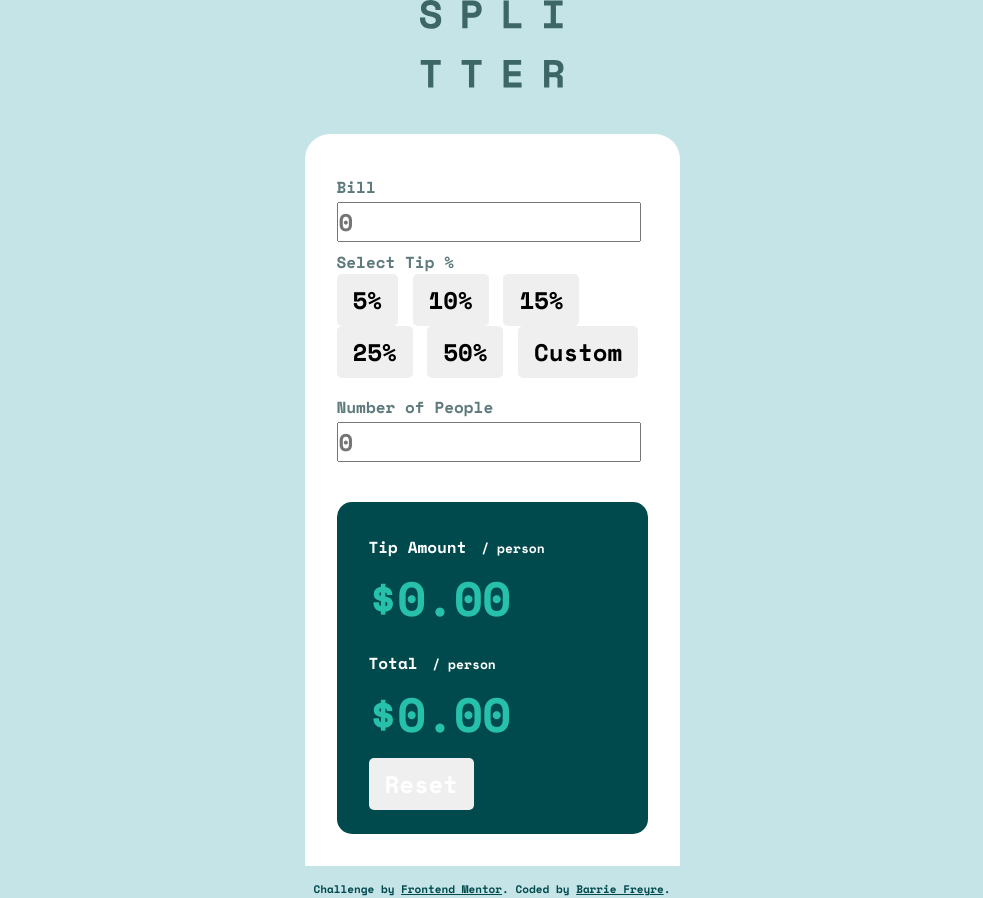
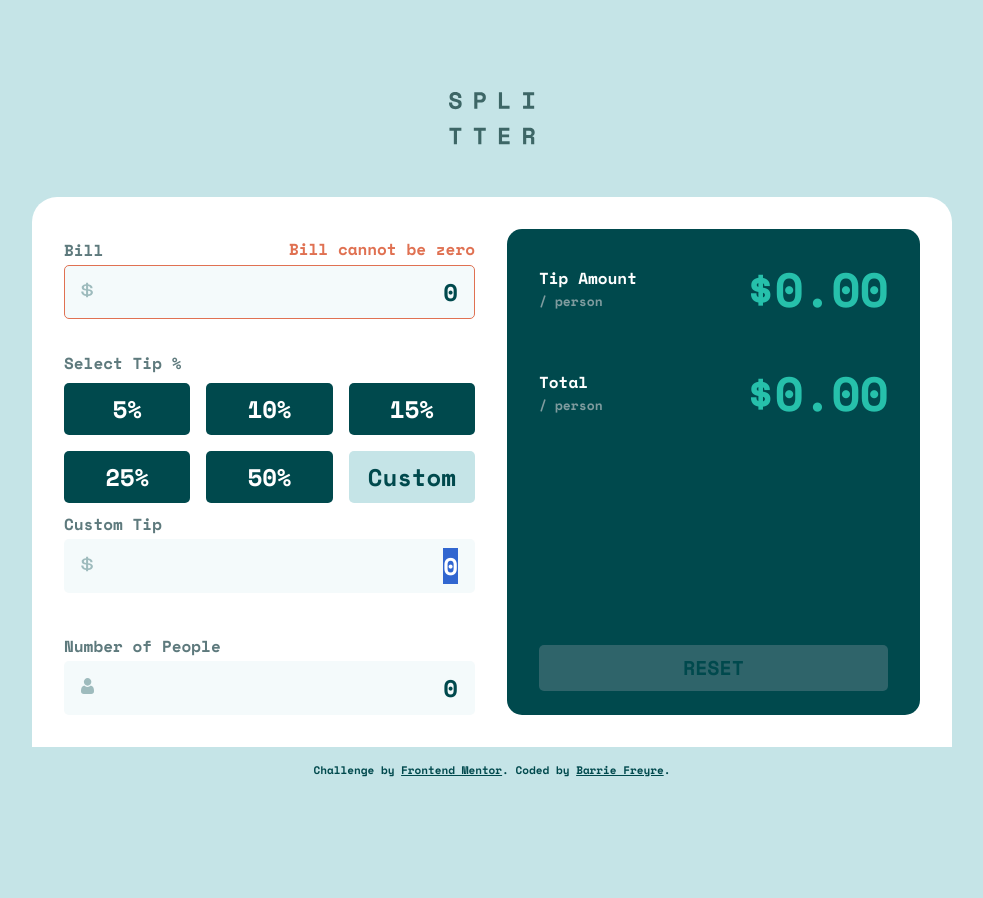
Before and after one commit to barriedirk/frontend-mentor-exercise-12-tip-calculator-app, a plain HTML site: page index.html in a window 1280 px wide. Both pictures are taken after a click on the button "Custom". Shown: the whole page, without its empty margins (148-1131 px from the left). After the commit the page ends 800 px from the top, so only its background shows below. Drawn offline with nearby package versions, Linux system fonts and the light colour scheme.

Commit message:
add final touchs for js code

```diff
--- a/index.html
+++ b/index.html
@@ -24,7 +24,6 @@
 
     <title>Frontend Mentor | Tip calculator app</title>
 
-    <!-- Feel free to remove these styles or customise in your own stylesheet 👍 -->
     <style>
       .attribution {
         font-size: 11px;
@@ -48,56 +47,86 @@
         id="form-tip-calculator"
         class="tip-calculator"
       >
-        <div class="form-group">
+        <div class="form-group form-group-bill">
           <label>Bill</label>
           <input
-            type="number"
+            type="text"
             placeholder="0"
             name="bill"
             id="bill"
-            class="form-input--dollar"
+            class="form-input--dollar icon-dollar currency-input"
+            maxlength="10"
+            data-decimal="2"
+            data-error-message="Bill cannot be zero"
           />
+          <span class="form-error"></span>
         </div>
 
         <fieldset class="tip-calculator__tip--wrapper">
           <legend>Select Tip %</legend>
           <div class="tip-calculator__tips">
-            <button type="button" data-value="5">5%</button>
-            <button type="button" data-value="10">10%</button>
-            <button type="button" data-value="15">15%</button>
-            <button type="button" data-value="25">25%</button>
-            <button type="button" data-value="50">50%</button>
-            <button type="button" data-value="custom">Custom</button>
+            <button type="button" data-tip="5">5%</button>
+            <button type="button" data-tip="10">10%</button>
+            <button type="button" data-tip="15">15%</button>
+            <button type="button" data-tip="25">25%</button>
+            <button type="button" data-tip="50">50%</button>
+            <button type="button" data-tip="custom">Custom</button>
+          </div>
+
+          <div class="form-group form-group-custom-tip hidden">
+            <label>Custom Tip</label>
+            <input
+              type="text"
+              placeholder="0"
+              name="custom-tip"
+              id="custom-tip"
+              class="form-input--dollar icon-dollar currency-input"
+              maxlength="10"
+              data-decimal="2"
+              data-ispercent="false"
+              data-error-message="Can't be zero"
+            />
+            <span class="form-error"></span>
           </div>
         </fieldset>
 
-        <div class="form-group">
+        <div class="form-group form-group-number-people">
           <label>Number of People</label>
           <input
-            type="number"
+            type="text"
             placeholder="0"
-            name="number_people"
-            id="number_people"
-            class="form-input--person"
+            name="number-people"
+            id="number-people"
+            class="form-input--person icon-person"
+            maxlength="3"
+            data-decimal="0"
+            data-error-message="Can't be zero"
           />
+          <span class="form-error">error</span>
         </div>
 
         <fieldset class="tip-calculator__result--wrapper">
           <div class="form-group--result">
-            <label>
+            <div class="group-result--label">
               <span class="result--title">Tip Amount</span>
               <span class="result--detail">/ person</span>
-            </label>
+            </div>
             <span class="result--amount" id="result-tip-amount">$0.00</span>
           </div>
           <div class="form-group--result">
-            <label>
+            <div class="group-result--label">
               <span class="result--title">Total</span>
               <span class="result--detail">/ person</span>
-            </label>
+            </div>
             <span class="result--amount" id="result-tip-total">$0.00</span>
           </div>
-          <button type="reset" class="form-button--reset">Reset</button>
+          <button
+            type="reset"
+            id="tip-calculator-button-reset"
+            class="form-button--reset"
+          >
+            Reset
+          </button>
         </fieldset>
       </form>
     </main>
--- a/main.css
+++ b/main.css
@@ -11,13 +11,18 @@
 
   --ff: "Space Mono", monospace;
 
+  --clr-green-200: hsl(172, 67%, 45%);
   --clr-green-400: hsl(172, 67%, 45%);
   --clr-green-900: hsl(183, 100%, 15%);
+  --clr-green-850: hsl(186, 39%, 30%);
+  --clr-green-900-opacity: hsla(183, 100%, 15%, 0.36);
 
   --clr-grey-500: hsl(186, 14%, 43%);
   --clr-grey-400: hsl(184, 14%, 56%);
   --clr-grey-200: hsl(185, 41%, 84%);
   --clr-grey-50: hsl(189, 47%, 97%);
+
+  --clr-orange: hsl(13, 70%, 60%);
 
   --clr-white: hsl(0, 100%, 100%);
 }
@@ -47,6 +52,7 @@ body {
 main {
   gap: 45px;
   max-width: 375px;
+  padding-top: 70px;
 }
 
 .tip-calculator__logo img {
@@ -56,6 +62,40 @@ main {
 
 fieldset {
   border: none;
+  width: 100%;
+}
+
+input[type="text"] {
+  width: 100%;
+  text-align: right;
+  border: 0;
+  outline: 0;
+  color: var(--clr-green-900);
+  padding: 8px 16px;
+  background-color: var(--clr-grey-50);
+  position: relative;
+  border: 1px solid transparent;
+  border-radius: 5px;
+}
+
+input[type="text"]::placeholder {
+  color: var(--clr-green-900-opacity);
+}
+
+input.icon-dollar,
+input.icon-person {
+  background-position: top left;
+  background-size: 13px 16px;
+  background-repeat: no-repeat;
+  background-position: 4% 45%;
+}
+
+input.icon-person {
+  background-image: url("./images/icon-person.svg");
+}
+
+input.icon-dollar {
+  background-image: url("./images/icon-dollar.svg");
 }
 
 button {
@@ -78,7 +118,7 @@ legend {
   background-color: var(--clr-white);
   border-top-left-radius: 25px;
   border-top-right-radius: 25px;
-  gap: 8px;
+  gap: 32px;
 }
 
 .tip-calculator__result--wrapper {
@@ -87,8 +127,88 @@ legend {
   padding: 24px 32px;
   color: var(--clr-white);
   align-items: flex-start;
-  gap: 8px;
-  margin-top: 32px;
+  gap: 32px;
+}
+
+#tip-calculator-button-reset {
+  width: 100%;
+  color: var(--clr-green-900);
+  background-color: var(--clr-grey-200);
+  font-size: 2rem;
+  text-transform: uppercase;
+  margin-top: 8px;
+}
+
+#tip-calculator-button-reset:disabled {
+  color: var(--clr-green-900);
+  background-color: var(--clr-green-850);
+  cursor: not-allowed;
+}
+
+.form-group {
+  position: relative;
+  width: 100%;
+}
+
+.form-group .form-error {
+  position: absolute;
+  top: 8px;
+  right: 0;
+  color: var(--clr-orange);
+  font-size: 1.6rem;
+  font-weight: var(--fw-bold);
+  opacity: 0;
+}
+
+.form-group-error .form-error {
+  opacity: 1;
+}
+
+.form-group-error input {
+  border: 1px solid var(--clr-orange);
+}
+
+.form-group--result {
+  display: grid;
+  grid-template-columns: 1fr 1fr;
+  align-items: center;
+  gap: 10px;
+  width: 100%;
+}
+
+.form-group--result .result--amount {
+  width: 100%;
+  text-align: right;
+}
+
+.group-result--label {
+  display: flex;
+  flex-direction: column;
+  gap: 2px;
+}
+
+.tip-calculator__tips {
+  margin-top: 8px;
+  display: grid;
+  grid-template-columns: repeat(2, 147px);
+  gap: 16px;
+}
+
+.tip-calculator__tips button {
+  color: var(--clr-white);
+  background-color: var(--clr-green-900);
+}
+
+.tip-calculator__tips button:last-child {
+  color: var(--clr-grey-500);
+  background-color: var(--clr-grey-50);
+}
+
+.tip-calculator__tips button.selected,
+.tip-calculator__tips button:hover,
+.tip-calculator__tips button:active {
+  color: var(--clr-green-900);
+  background-color: var(--clr-grey-200);
 }
 
 .result--title {
@@ -99,11 +219,77 @@ legend {
 .result--detail {
   font-size: 1.3rem;
   font-weight: var(--fw-bold);
+  color: var(--clr-grey-400);
 }
 
 .result--amount {
-  font-size: 4.8rem;
+  font-size: 3.2rem;
   font-weight: var(--fw-bold);
   letter-spacing: -1px;
   color: var(--clr-green-400);
 }
+
+.hidden {
+  display: none !important;
+}
+
+@media screen and (min-width: 620px) {
+  main {
+    max-width: 608px;
+  }
+
+  .tip-calculator__tips {
+    grid-template-columns: repeat(3, 1fr);
+  }
+
+  .result--amount {
+    font-size: 4.8rem;
+  }
+
+  .tip-calculator__result--wrapper {
+    margin-top: 12px;
+  }
+}
+
+@media screen and (min-width: 950px) {
+  main {
+    max-width: 920px;
+    gap: 52px;
+  }
+
+  .tip-calculator__logo img {
+    width: 86px;
+    height: 53px;
+  }
+
+  .form-group-bill {
+    grid-area: bill;
+  }
+
+  .tip-calculator__tip--wrapper {
+    grid-area: tips;
+  }
+
+  .form-group-number-people {
+    grid-area: number-people;
+  }
+
+  #tip-calculator-button-reset {
+    margin-top: auto;
+  }
+
+  .tip-calculator__result--wrapper {
+    grid-area: result;
+    margin-top: 0;
+    align-self: stretch;
+  }
+
+  .tip-calculator {
+    display: grid;
+    grid-template-areas:
+      "bill result"
+      "tips result"
+      "number-people result";
+    grid-template-columns: 1fr 413px;
+  }
+}
--- a/main.js
+++ b/main.js
@@ -0,0 +1,134 @@
+import {
+  onlyNumberOrPercent,
+  onFocus,
+  onBlur,
+  removeClassFromNodeList,
+  $,
+  $$,
+} from "./utils.js";
+
+let state = {
+  bill: 0,
+  numberPeople: 0,
+  tip: 0,
+  customTip: 0,
+};
+
+const $billInput = $("#bill");
+const $numberPeopleInput = $("#number-people");
+const $tipInput = $("#custom-tip");
+
+const $tipButtons = $$(".tip-calculator__tips button");
+const $customTipWrapper = $(".form-group-custom-tip");
+
+const $resultTipAmount = $("#result-tip-amount");
+const $resultTipTotal = $("#result-tip-total");
+
+const $btnReset = $("#tip-calculator-button-reset");
+
+const valueMap = {
+  bill: "bill",
+  "custom-tip": "customTip",
+  "number-people": "numberPeople",
+};
+
+const clearTimeoutMap = {};
+
+const resetState = () => {
+  state = {
+    bill: 0,
+    numberPeople: 0,
+    tip: 0,
+    customTip: 0,
+  };
+
+  removeClassFromNodeList($tipButtons, "selected");
+  $customTipWrapper.classList.add("hidden");
+
+  $btnReset.disabled = true;
+  $resultTipAmount.textContent = "$0.00";
+  $resultTipTotal.textContent = "$0.00";
+  $billInput.value = 0;
+  $tipInput.value = 0;
+  $numberPeopleInput.value = 0;
+
+  $billInput.focus();
+};
+
+const updateTotales = (state) => {
+  console.log("updateTotales", { state });
+
+  if (
+    state.bill === 0 ||
+    state.numberPeople === 0 ||
+    (state.tip == 0 && state.customTip == 0)
+  ) {
+    $resultTipAmount.textContent = "$0.00";
+    $resultTipTotal.textContent = "$0.00";
+
+    $btnReset.disabled = true;
+
+    return;
+  }
+
+  const isCustomTip = state.customTip !== 0;
+  const tipAmountTotal = isCustomTip
+    ? state.customTip
+    : state.bill * (state.tip / 100);
+  const tipAmountPerPerson = tipAmountTotal / state.numberPeople;
+  const total = state.bill + tipAmountTotal;
+  const totalPerPerson = total / state.numberPeople;
+
+  $resultTipAmount.textContent = `$${tipAmountPerPerson.toFixed(2)}`;
+  $resultTipTotal.textContent = `$${totalPerPerson.toFixed(2)}`;
+  $btnReset.disabled = false;
+};
+
+const updateState = (state, property, value) => {
+  state[property] = value;
+
+  updateTotales(state);
+};
+
+[$tipInput, $billInput, $numberPeopleInput].forEach((input) => {
+  input.addEventListener("input", onlyNumberOrPercent);
+  input.addEventListener("focus", onFocus);
+  input.addEventListener("blur", onBlur);
+  input.addEventListener("input", function (event) {
+    const name = event.target.name;
+    const property = valueMap[name];
+    const value = parseFloat(event.target.value || "0");
+
+    if (clearTimeoutMap[name]) clearTimeout(clearTimeoutMap[name]);
+
+    clearTimeoutMap[name] = setTimeout(() => {
+      updateState(state, property, value);
+    }, 700);
+  });
+});
+
+$tipButtons.forEach((button) => {
+  button.addEventListener("click", (event) => {
+    const tipValue = event.target.getAttribute("data-tip");
+
+    removeClassFromNodeList($tipButtons, "selected");
+
+    if (tipValue === "custom") {
+      $customTipWrapper.classList.remove("hidden");
+      $tipInput.focus();
+      updateState(state, "tip", 0);
+    } else {
+      updateState(state, "tip", parseInt(tipValue, 10));
+      updateState(state, "customTip", 0);
+
+      $customTipWrapper.classList.add("hidden");
+      $tipInput.value = tipValue;
+    }
+
+    event.target.classList.add("selected");
+  });
+});
+
+$btnReset.addEventListener("click", resetState);
+
+resetState();
--- /dev/null
+++ b/utils.js
@@ -0,0 +1,67 @@
+export const $ = (selector) => document.querySelector(selector);
+export const $$ = (selector) => document.querySelectorAll(selector);
+
+export function removeClassFromNodeList(elemList, className) {
+  elemList.forEach((elem) => {
+    elem.classList.remove(className);
+  });
+}
+
+export function onlyNumberOrPercent(event) {
+  let value = event.target.value;
+  const isPercent = event.target.getAttribute("data-ispercent") === "true";
+
+  const decimals = parseInt(event.target.getAttribute("data-decimal"), 10);
+  const regExp = decimals === 0 ? /[^0-9]/g : /[^0-9.]/g;
+
+  // Remove unwanted characters (non-numeric and non-decimal point)
+  value = value.replace(regExp, "");
+
+  // Split the value into two parts: before and after the decimal point
+  const parts = value.split(".");
+
+  // Handle leading zeros and invalid formatting
+  if (parts[0]) {
+    // Remove leading zeros from the integer part, but keep a single '0' if it's just '0'
+    parts[0] = parts[0].replace(/^0+(?!$)/, "");
+    if (parts[0] === "") {
+      parts[0] = "0"; // Ensure the value is at least "0" if no number is provided
+    }
+  }
+
+  // If the decimal part is longer than the allowed decimal places, slice it
+  if (parts[1] && parts[1].length > decimals) {
+    parts[1] = parts[1].slice(0, decimals);
+  }
+
+  // Join the integer and decimal parts back together
+  value = parts.join(".");
+
+  if (isPercent) {
+    if (parseFloat(value) > 100) {
+      event.target.value = 100;
+    }
+  } else {
+    // Set the final value back to the input
+    event.target.value = value;
+  }
+}
+
+export function onFocus(event) {
+  event.target.select();
+}
+
+export function onBlur(event) {
+  const errorMessage = event.target.getAttribute("data-error-message");
+  const errorSpan = event.target.nextElementSibling;
+  const parent = event.target.parentElement;
+  const value = parseInt(event.target.value || "0", 10);
+
+  if (value === 0) {
+    parent.classList.add("form-group-error");
+    errorSpan.textContent = errorMessage;
+  } else {
+    parent.classList.remove("form-group-error");
+    errorSpan.textContent = "";
+  }
+}
```
